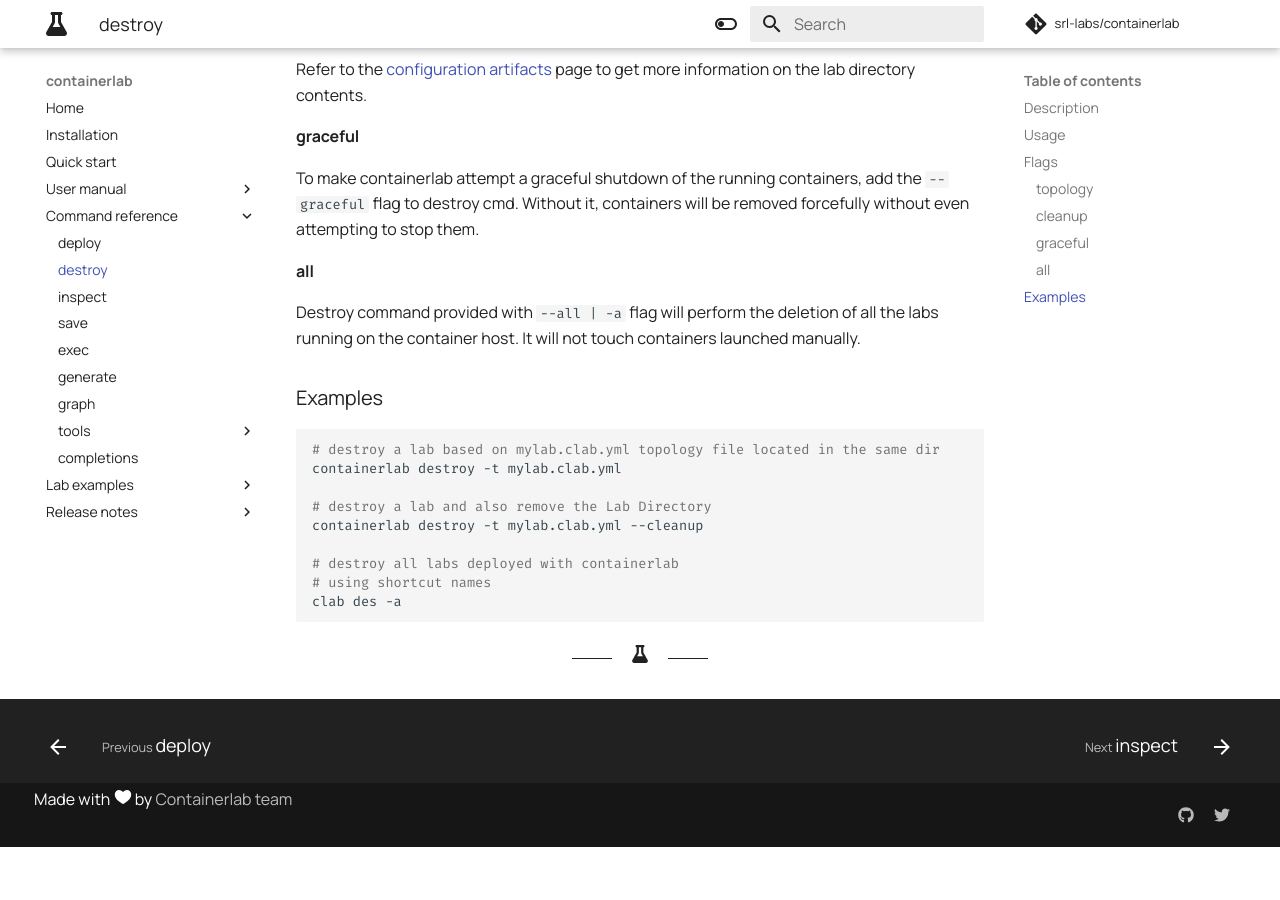
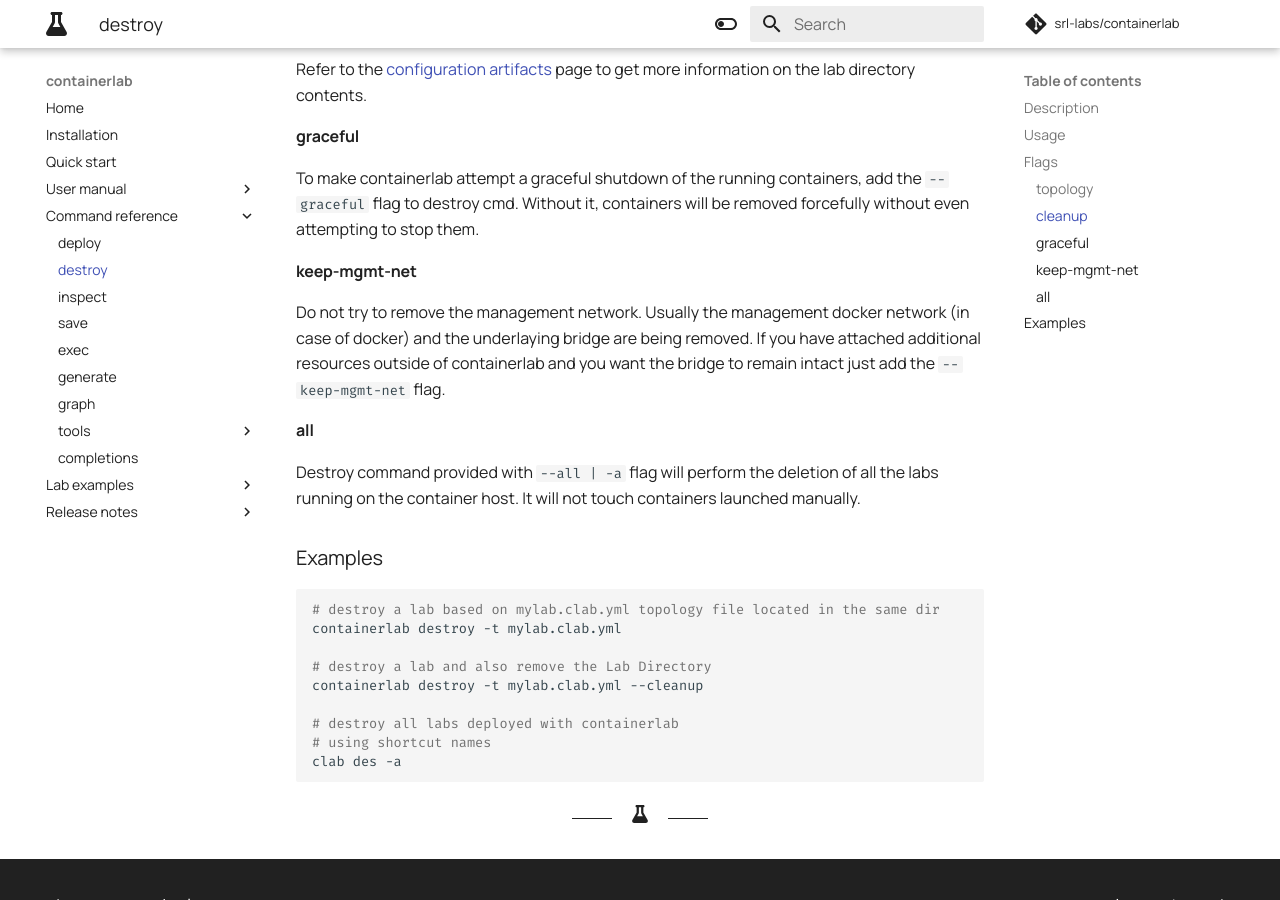
Before and after one commit to srl-labs/containerlab, an MkDocs documentation site: the page built from docs/cmd/destroy.md, in a window 1280 px wide and 900 px high, scrolled down 651 px. Built offline with MkDocs 1.6.1 and Material for MkDocs 9.7.7, drawn with Linux system fonts in a browser that asks for light colours; comment, search, counter and statistics services are not loaded; before the commit the page ends 1498 px from its top, so only the background shows below that.

Commit message:
--keep-mgmt-net - doc entry

```diff
--- a/docs/cmd/destroy.md
+++ b/docs/cmd/destroy.md
@@ -27,6 +27,9 @@ Refer to the [configuration artifacts](../manual/conf-artifacts.md) page to get
 #### graceful
 To make containerlab attempt a graceful shutdown of the running containers, add the `--graceful` flag to destroy cmd. Without it, containers will be removed forcefully without even attempting to stop them.
 
+#### keep-mgmt-net
+Do not try to remove the management network. Usually the management docker network (in case of docker) and the underlaying bridge are being removed. If you have attached additional resources outside of containerlab and you want the bridge to remain intact just add the `--keep-mgmt-net` flag.
+
 #### all
 Destroy command provided with `--all | -a` flag will perform the deletion of all the labs running on the container host. It will not touch containers launched manually.
 
```
